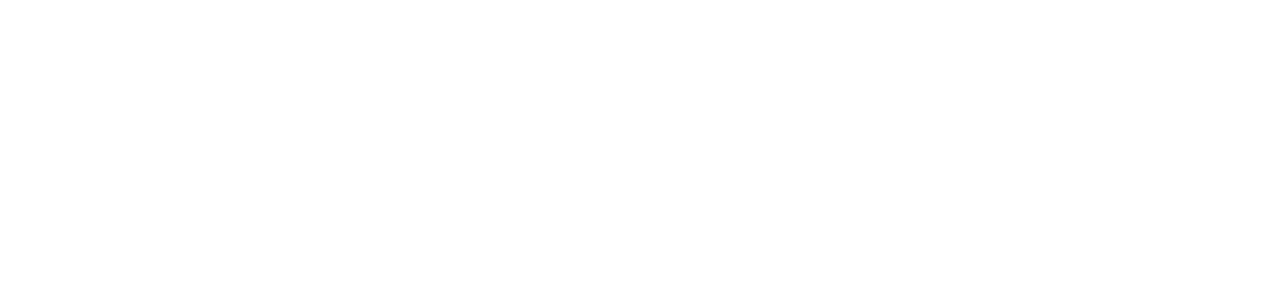
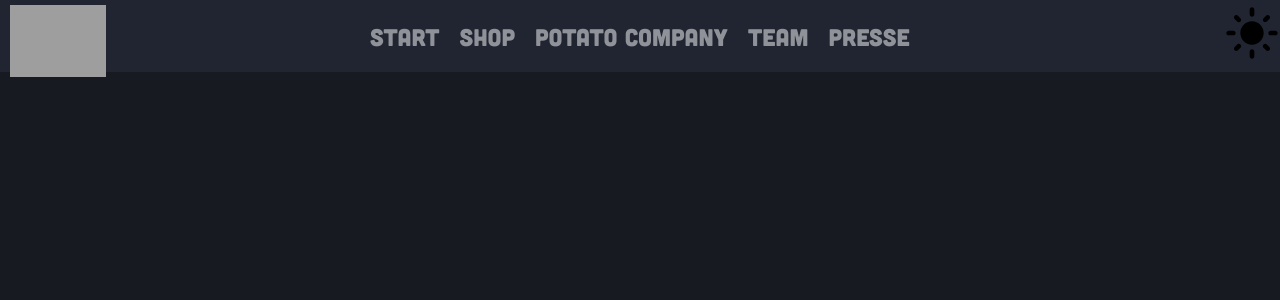
Before and after one commit to jonaslng/schuelergenossen-website, a React (Create React App) app: page / in a window 1280 px wide. Shown: the top 300 px of the page. Built offline with nearby package versions, Linux system fonts and the light colour scheme; grey boxes are pictures that could not be loaded; a web font is replaced by a local one.

Commit message:
NEW RELEASE

```diff
--- a/package.json
+++ b/package.json
@@ -5,7 +5,7 @@
   "dependencies": {
     "@emotion/react": "^11.7.1",
     "@emotion/styled": "^11.6.0",
-    "@mui/icons-material": "^5.2.5",
+    "@mui/icons-material": "^5.3.1",
     "@mui/material": "^5.2.8",
     "@mui/styled-engine": "^5.2.6",
     "@testing-library/jest-dom": "^5.16.1",
--- a/src/App.css
+++ b/src/App.css
@@ -1,7 +1,48 @@
 @import url("https://fonts.googleapis.com/css2?family=Hind+Guntur:wght@600&family=Rubik:wght@600;800&family=Source+Sans+Pro:wght@700&family=Ubuntu:wght@700&display=swap");
+
+@font-face {
+  font-family: Cubano;
+  src: url("./fonts/cubano-regular-webfont.ttf");
+}
 
 body {
   margin: 0;
   padding: 0;
   box-sizing: border-box;
+  background-color: #171a21;
 }
+.navbar {
+  background-color: rgba(36, 41, 54, 0.8);
+  width: 100%;
+  height: 9vh;
+  display: flex;
+  align-items: center;
+  justify-content: center;
+}
+.nav-logo {
+  height: 9vh;
+  margin: 5px 0 0 10px;
+  position: absolute;
+  top: 0;
+  left: 0;
+}
+.nav-text {
+  font-size: 3vh;
+  color: rgba(255, 255, 255, 0.5);
+  font-family: "Cubano";
+  margin: 0 10px 0 10px;
+  cursor: pointer;
+}
+.nav-text:hover {
+  color: rgba(255, 255, 255, 0.8);
+}
+.content {
+  width: 100%;
+}
+.theme-switcher {
+  position: absolute;
+  top: 0;
+  right: 0;
+  margin: 5px 0 0 10px;
+  cursor: pointer;
+}
--- a/src/App.js
+++ b/src/App.js
@@ -7,9 +7,11 @@
 import Potato from "./Potato"
 import Team from "./Team"
 import Press from "./Press"
+import {DarkMode,LightMode} from "@mui/icons-material";
 
 function App() {
   const [site, setSite] = useState(1);
+  const [theme, setTheme] = useState(1); /* 1=DARK 0=WHITE */
   const content = [
     <Start setSite={setSite}/>,
     <Shop />,
@@ -20,7 +22,19 @@
 
   return (
     <div className="App">
+      <div className="navbar">
+        <img src="https://image.jimcdn.com/app/cms/image/transf/dimension=380x10000:format=png/path/s5716ff8e3a6d452a/image/i047f7ead75260886/version/1455016429/image.png" className="nav-logo"/>
+        <p className="nav-text" onClick={() => setSite(0)}>Start</p>
+        <p className="nav-text" onClick={() => setSite(1)}>Shop</p>
+        <p className="nav-text" onClick={() => setSite(2)}>Potato Company</p>
+        <p className="nav-text" onClick={() => setSite(3)}>Team</p>
+        <p className="nav-text" onClick={() => setSite(4)}>Presse</p>
+        {theme === 0 ? <DarkMode fontSize="large" sx={{ color: "white", fontSize: "7vh" }} className="theme-switcher" onClick={() => setTheme(1)}/> : <LightMode fontSize="large" sx={{ color: "black", fontSize: "7vh" }} className="theme-switcher" onClick={() => setTheme(0)} />}
 
+      </div>
+      <div className="content">
+        {content[site]}
+      </div>
     </div>
   );
 }
```
Also changed, not shown: src/Potato.js (line endings or trailing spaces), src/fonts/cubano-regular-webfont.ttf (added), 1 other file (tests, documents, lock files or other folders).
